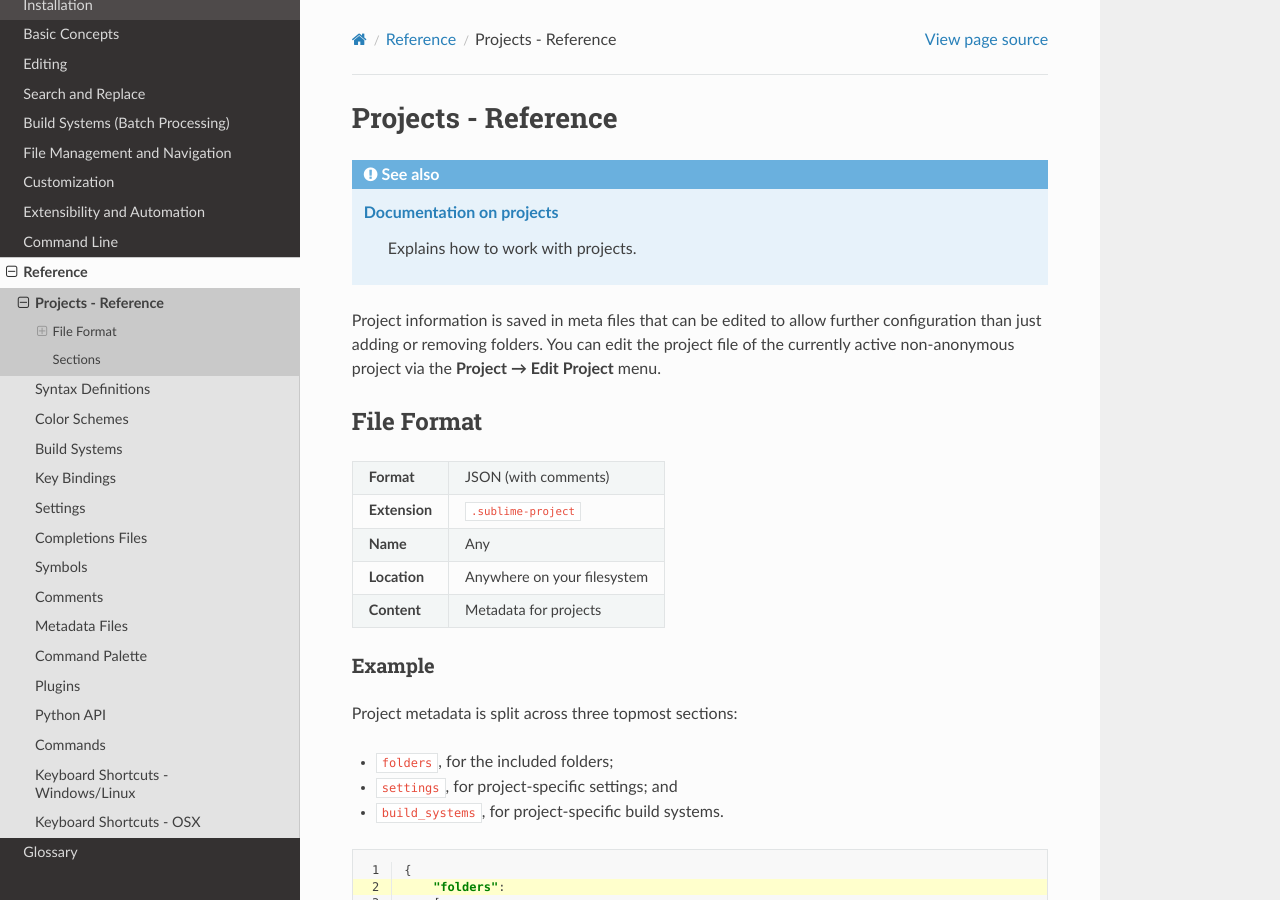
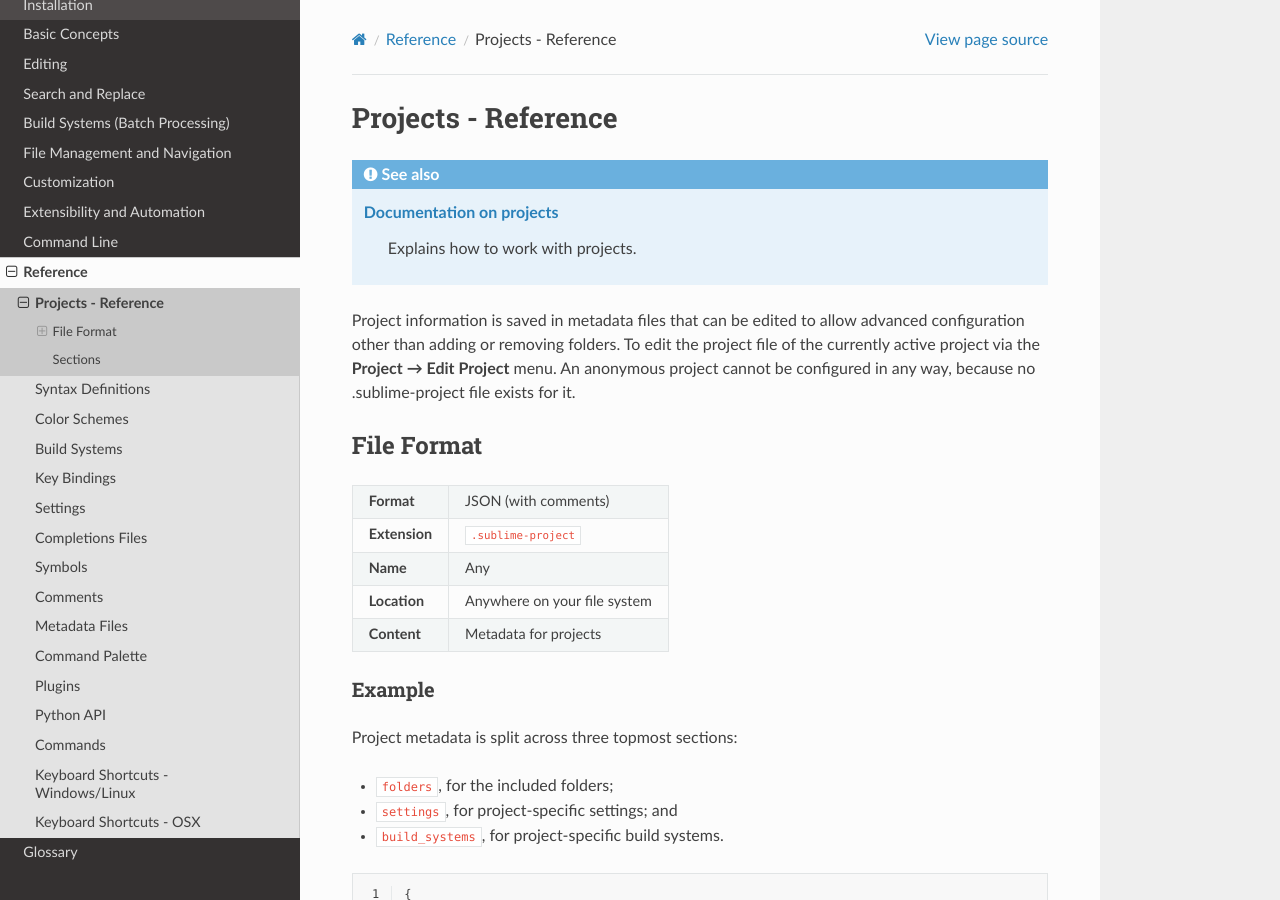
Before and after one commit to guillermooo/sublime-undocs, a Sphinx documentation site: the page built from source/reference/projects.rst, in a window 1280 px wide and 900 px high. Built offline with Sphinx 7.4.7 and the Read the Docs theme 2.0.0, drawn with Linux system fonts in a browser that asks for light colours; some of the changed text lies outside the part shown.

Commit message:
Address feedback in #175

```diff
--- a/source/reference/projects.rst
+++ b/source/reference/projects.rst
@@ -9,13 +9,15 @@
       Explains how to work with projects.
 
 
-Project information is saved in meta files
+Project information is saved in metadata files
 that can be edited
-to allow further configuration
-than just adding or removing folders.
-You can edit the project file
-of the currently active non-anonymous project
+to allow advanced configuration
+other than adding or removing folders.
+To edit the project file
+of the currently active project
 via the **Project → Edit Project** menu.
+An anonymous project cannot be configured in any way,
+because no .sublime-project file exists for it.
 
 
 File Format
@@ -28,7 +30,7 @@
 
 **Name**       Any
 
-**Location**   Anywhere on your filesystem
+**Location**   Anywhere on your file system
 
 **Content**    Metadata for projects
 =============  ===========================================
@@ -128,6 +131,7 @@
       List of wildcard patterns.
       Files matching the wildcard patterns
       will be included in the project.
+
 
    ``follow_symlinks``
       Optional.
@@ -177,7 +181,7 @@
    follow the same rules as conventional build system,
    except a ``name`` must be specified for each.
    They will show up in the **Tools → Build Systems** menu
-   and are selectable in the Build With popup,
+   and are selectable in the *Build With* popup,
    but only in that project.
 
    .. seealso::
```
Also changed, not shown: other parts of source/reference/projects.rst (+2 -1 lines), source/file_management/file_navigation.rst (+5 -4 lines), source/file_management/projects.rst (+31 -26 lines).
